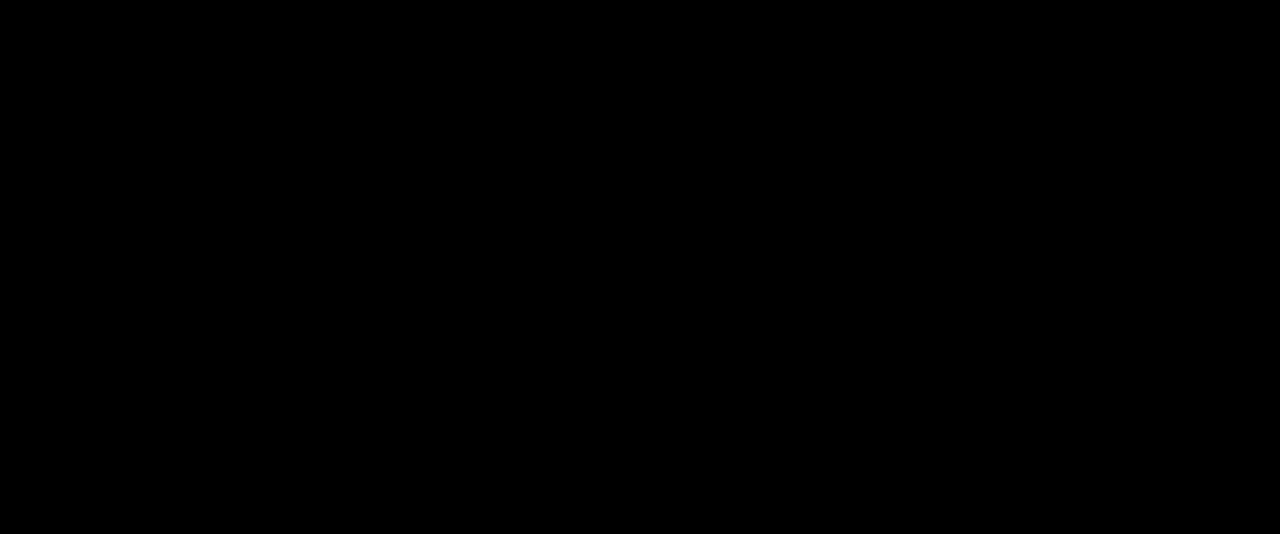
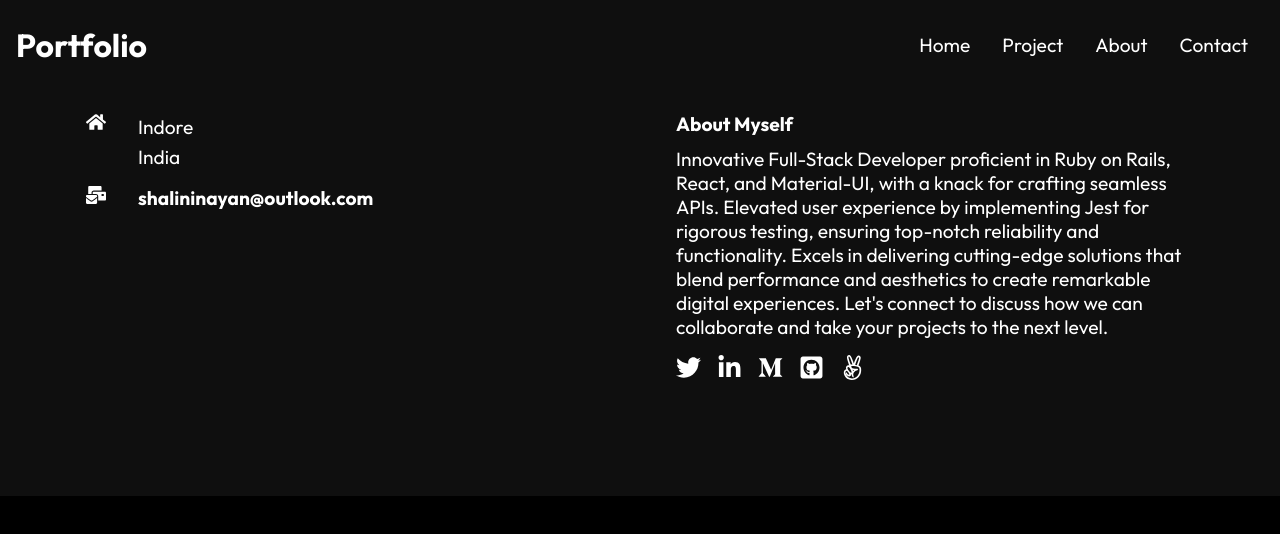
Before and after one commit to ShaliniNayan/react-portfolio, a React (Create React App) app: page /about in a window 1280 px wide. Shown: the top 534 px of the page. Built offline with nearby package versions, Linux system fonts and the light colour scheme.

Commit message:
Update route files

```diff
--- a/src/routes/About.js
+++ b/src/routes/About.js
@@ -1,7 +1,15 @@
 import React from 'react';
 
+import Navbar from '../components/Navbar';
+import Footer from '../components/Footer';
+
 const About = () => {
-  return <div>About</div>;
+  return (
+    <div>
+      <Navbar />
+      <Footer />
+    </div>
+  );
 };
 
 export default About;
--- a/src/routes/Contact.js
+++ b/src/routes/Contact.js
@@ -1,7 +1,15 @@
 import React from 'react';
 
+import Navbar from '../components/Navbar';
+import Footer from '../components/Footer';
+
 const Contact = () => {
-  return <div>Contact</div>;
+  return (
+    <div>
+      <Navbar />
+      <Footer />
+    </div>
+  );
 };
 
 export default Contact;
--- a/src/routes/Project.js
+++ b/src/routes/Project.js
@@ -1,7 +1,13 @@
 import React from 'react';
 
+import Navbar from '../components/Navbar';
+import Footer from '../components/Footer';
+
 const Project = () => {
-  return <div>Project</div>;
+  return <div>
+    <Navbar />
+    <Footer />
+  </div>;
 };
 
 export default Project;
```
